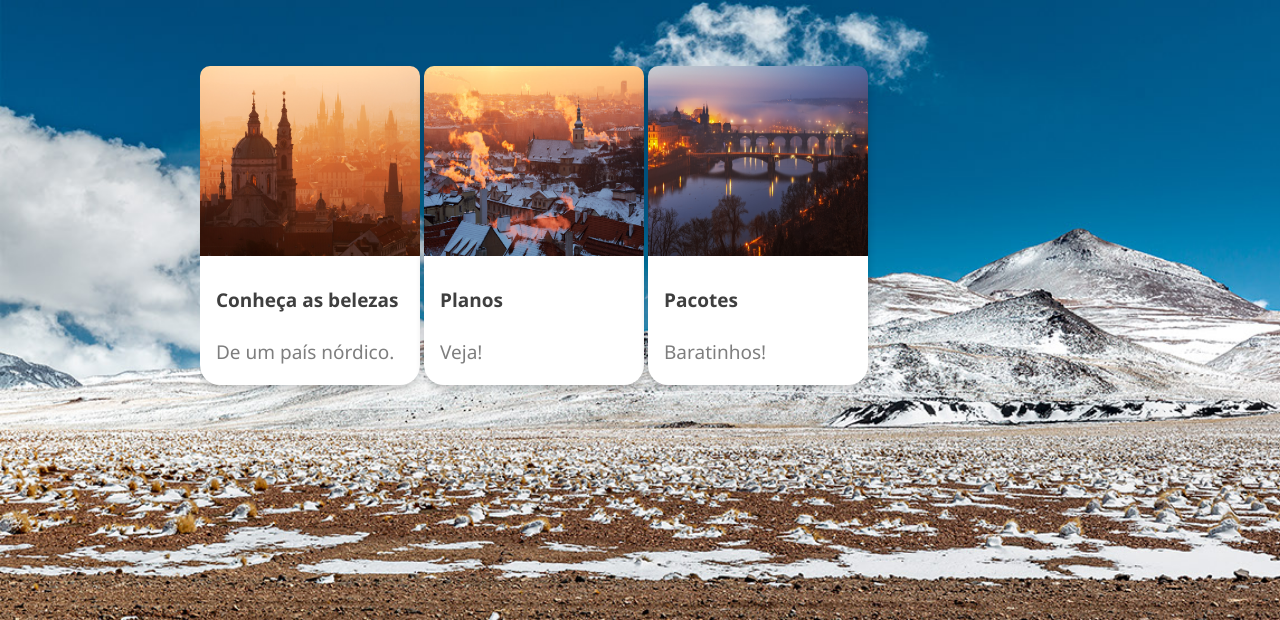
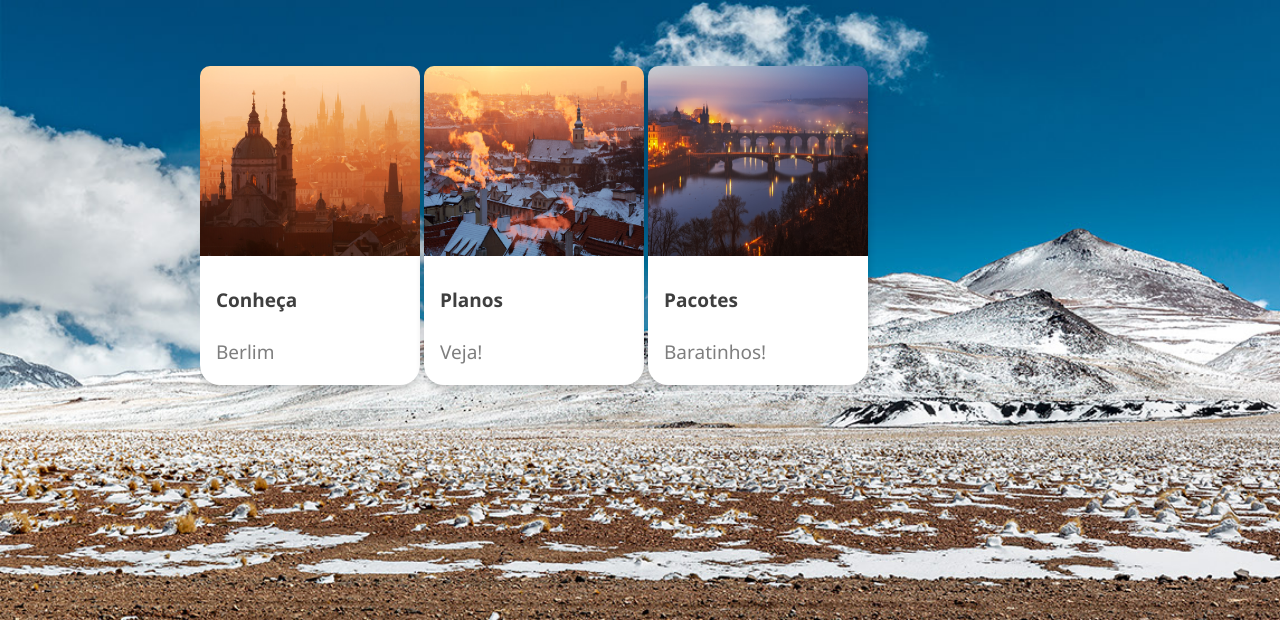
Before and after one commit to marvitphy/trincheiraexemplo1, a plain HTML site: page index.html in a window 1280 px wide. Shown: the part 261-881 px from the top of the page. Drawn offline with Linux system fonts and the light colour scheme.

Commit message:
Update index.html

```diff
--- a/index.html
+++ b/index.html
@@ -62,8 +62,8 @@
             <div class="card">
                 <img src="./assets/ft1.jpg" alt="Avatar" />
                 <div class="container">
-                  <h4><b>Conheça as belezas</b></h4>
-                  <p>De um país nórdico.</p>
+                  <h4><b>Conheça</b></h4>
+                  <p>Berlim</p>
                 </div>
               </div>
             <div class="card">
```
